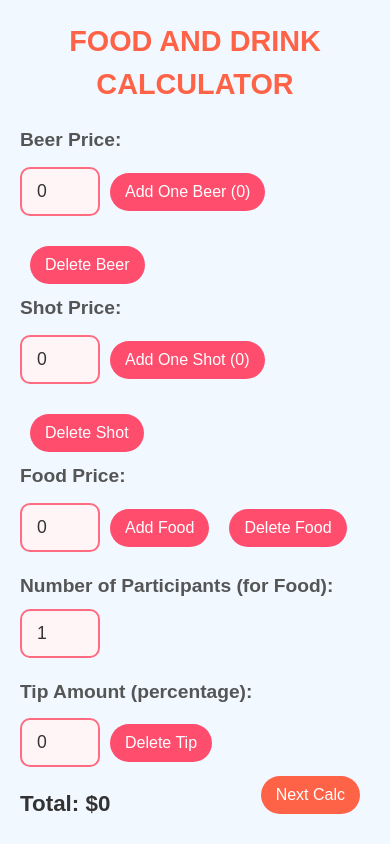
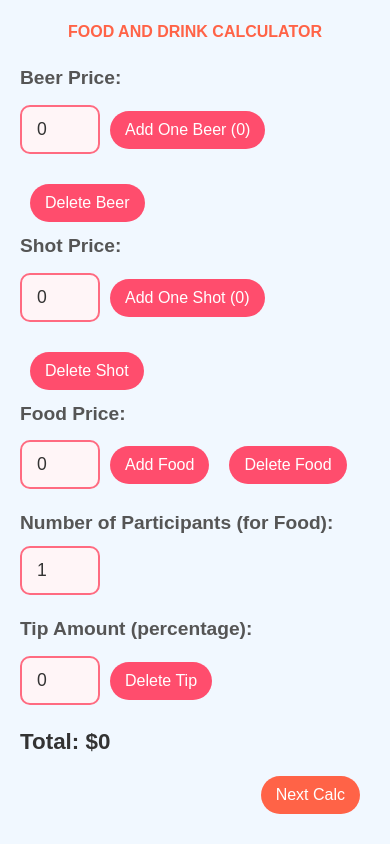
Before and after one commit to Galomer310/Night_Out2, a React (Vite) app: page / in a window 390 px wide. Built offline with nearby package versions, Linux system fonts and the light colour scheme.

Commit message:
size change for text in small screen

```diff
--- a/src/css/style.css
+++ b/src/css/style.css
@@ -231,7 +231,7 @@
   @media (max-width: 480px) {
     /* Adjust font sizes even more for very small screens */
     h2 {
-      font-size: 1.8rem;
+      font-size: 1rem;
     }
 
     button {
@@ -240,10 +240,10 @@
     }
 
     div.item h3 {
-      font-size: 1.2rem;
+      font-size: 1rem;
     }
 
     div.total {
-      font-size: 1.2rem;
+      font-size: 1rem;
     }
   }
```
